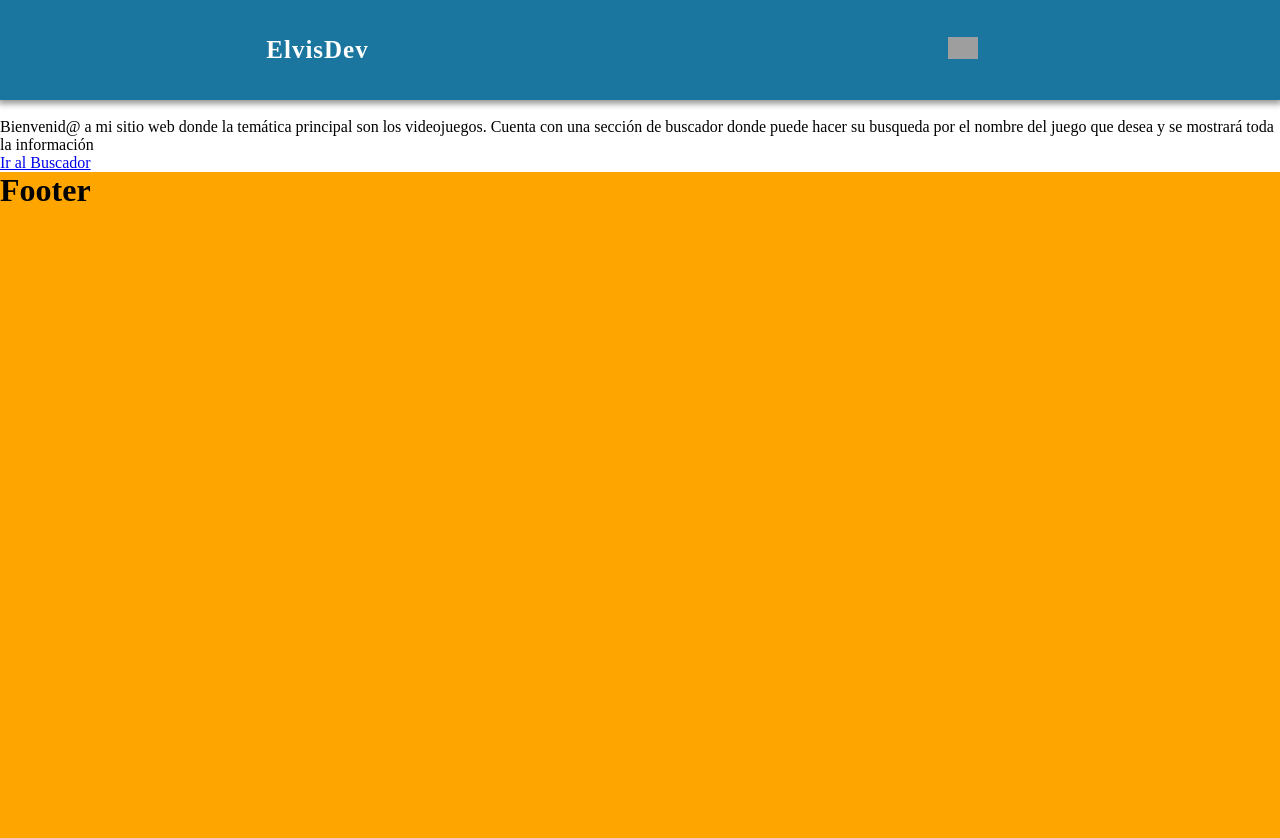
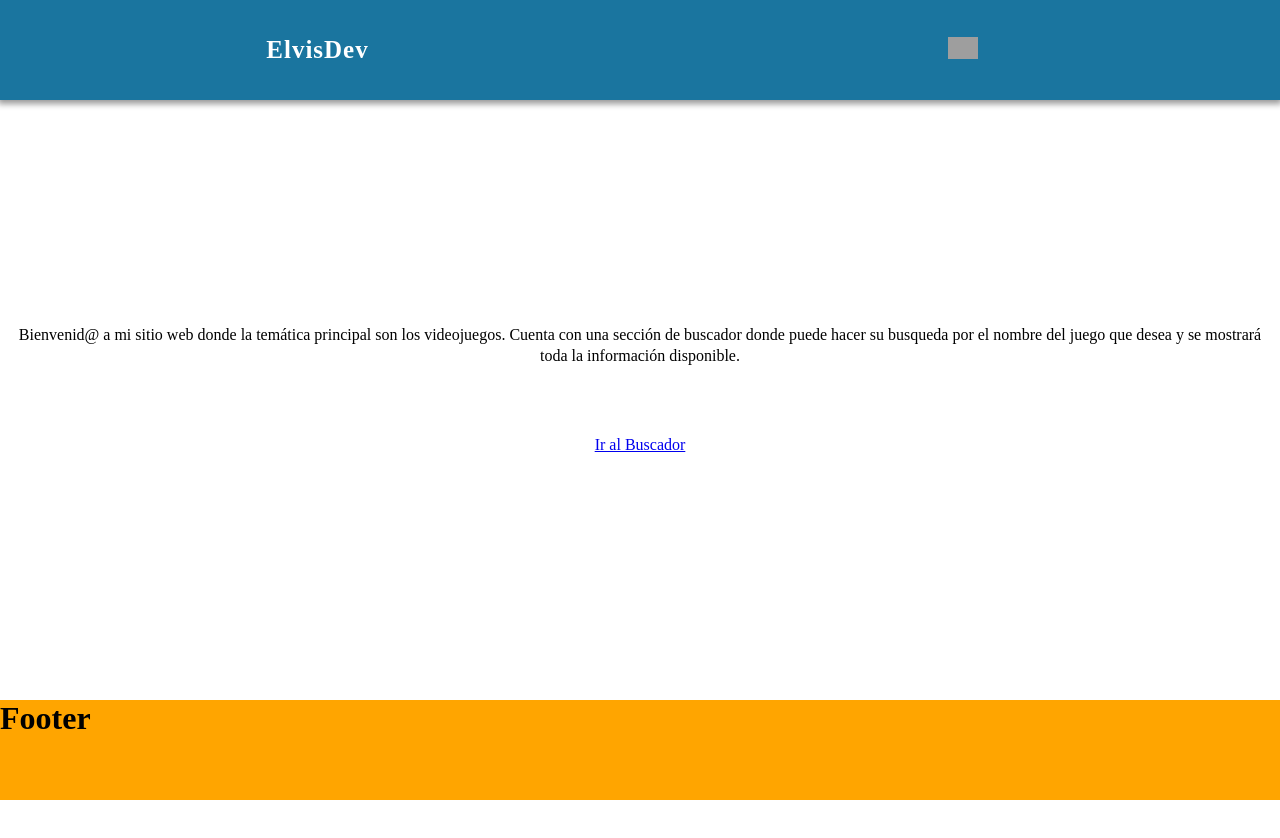
Before and after one commit to ElvisGT/Application_Redux, a React app: page /#/ in a window 1280 px wide. Shown: the top 838 px of the page. After the commit the page ends 800 px from the top, so only its background shows below. Built offline with nearby package versions, Linux system fonts and the light colour scheme; grey boxes are pictures that could not be loaded.

Commit message:
Estilando el home

```diff
--- a/src/containers/Home.jsx
+++ b/src/containers/Home.jsx
@@ -4,17 +4,15 @@ import {Link} from 'react-router-dom';
 const Home = () => {
     return (
         <div className="Home">
-            <img src="" alt="" />
-                <div>
-                     <p>
+            <img className="Home-img" src="" alt="" />
+                <div className="Home-information">
+                     <p className="Home-information-p">
                         Bienvenid@ a mi sitio web donde la temática principal
                         son los videojuegos. Cuenta con una sección de buscador
                         donde puede hacer su busqueda por el nombre del juego que
-                        desea y se mostrará toda la información
-
-
+                        desea y se mostrará toda la información disponible.
                     </p>
-                     <Link to="/buscador">Ir al Buscador</Link>
+                     <Link className="Home-information-link" to="/buscador">Ir al Buscador</Link>
                 </div>
         </div>
     )
--- a/src/static/css/styles.css
+++ b/src/static/css/styles.css
@@ -178,10 +178,32 @@ body {
     width: 5rem;
 }
 
+.Home {
+    min-height: calc(100vh - 10rem - 10rem);
+}
 
+.Home-img {
+    min-height: 22rem;
+    object-fit: contain;
+}
+
+.Home-information {
+    display: flex;
+    flex-direction: column;
+    align-items: center;
+    justify-content: space-between;
+    min-height: 13rem;
+}
+
+.Home-information-p {
+    margin: 0 .5rem;
+    font-weight: 500;
+    line-height: 2.1rem;
+    text-align: center;
+}
 
 .Footer {
     background-color: orange;
     width: 100%;
-    height: 95rem;
+    height: 10rem;
 }
```
